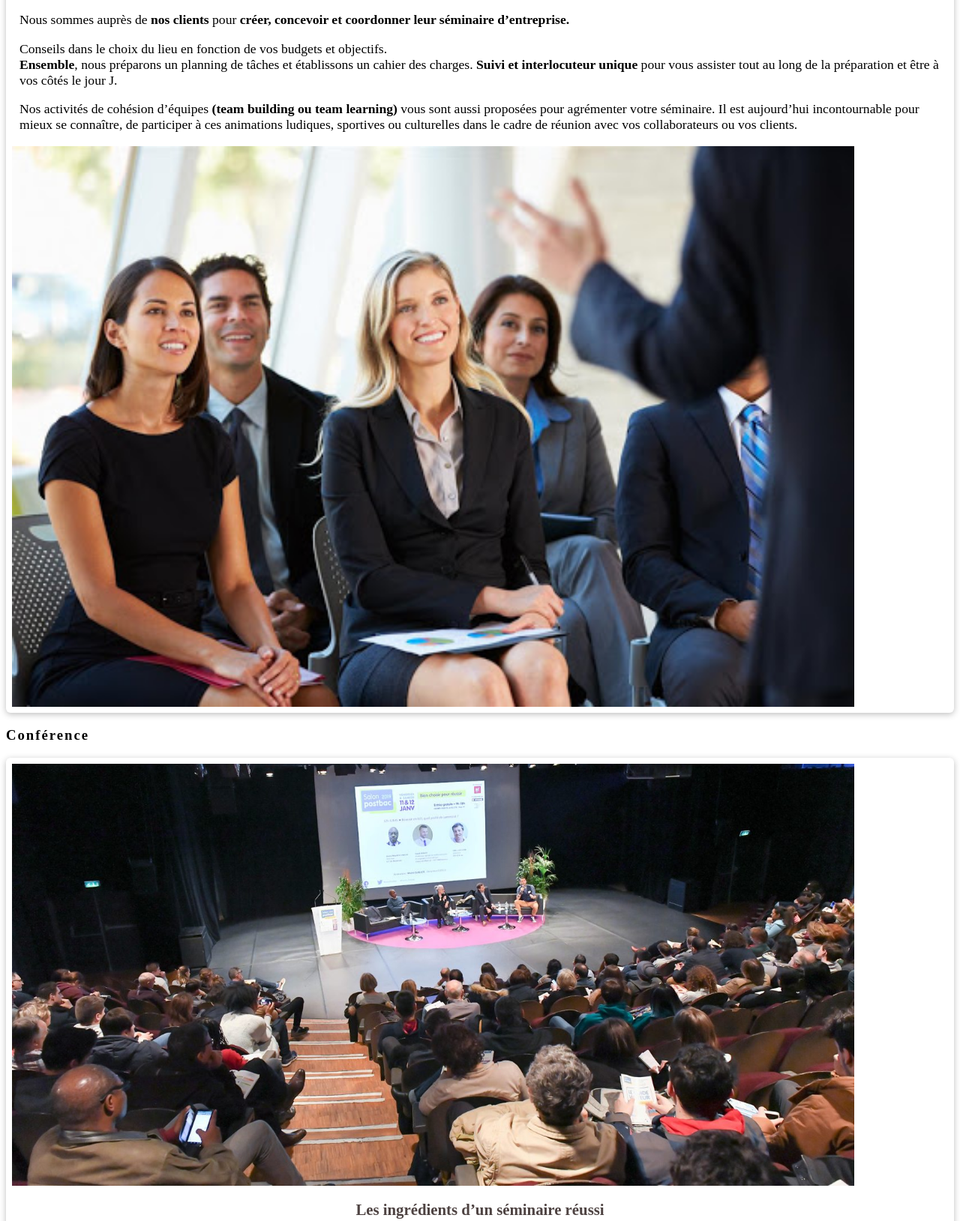
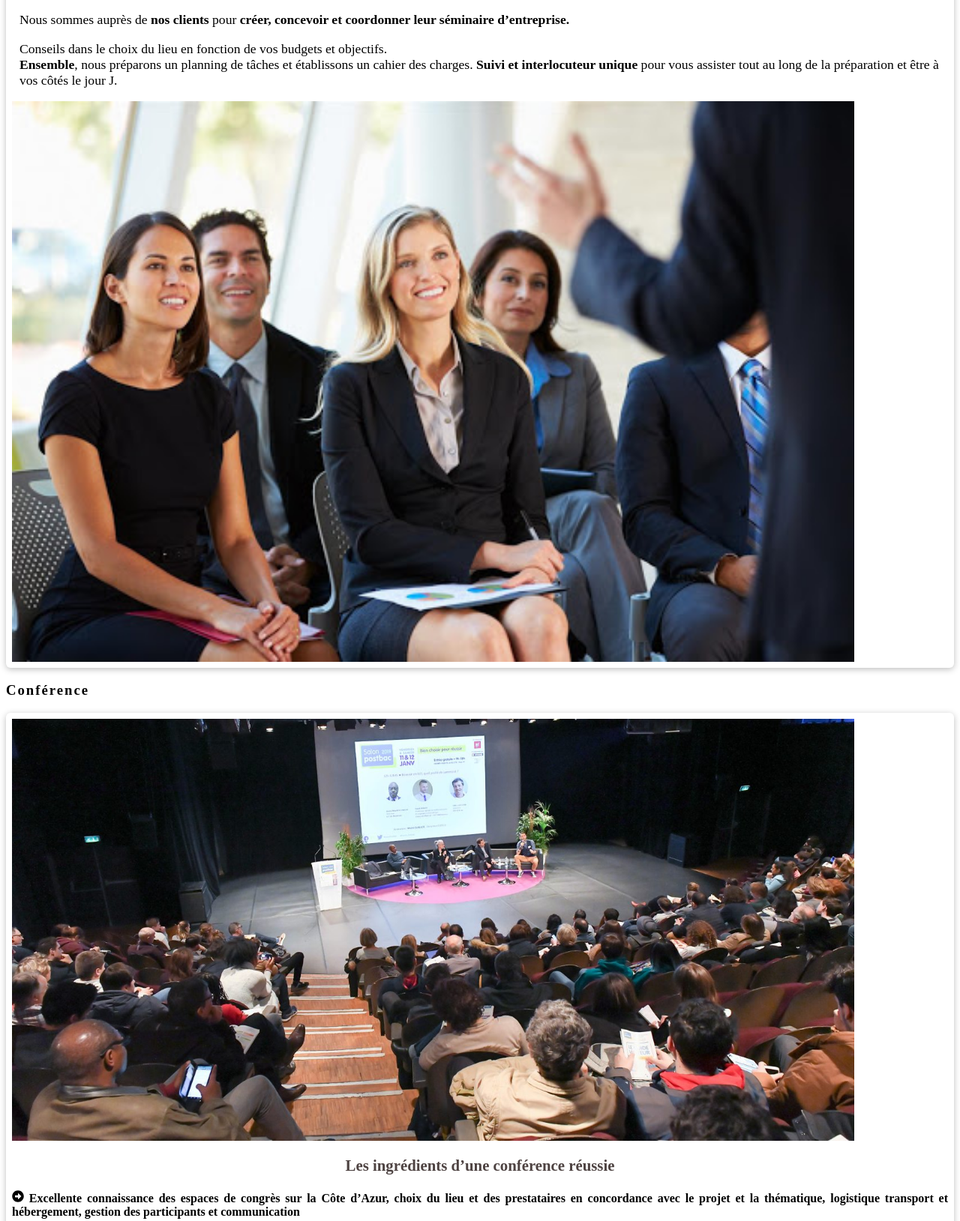
Before and after one commit to ROSORRNT/azur-riviera-events, a Gatsby site: page /entreprises in a window 1280 px wide. Shown: the part 1880-3509 px from the top of the page at 75% size. Built offline with nearby package versions, Linux system fonts and the light colour scheme; Gatsby itself is replaced by a stand-in of ours.

Commit message:
ortho + formatage

```diff
--- a/src/components/Blog/BlogCard.js
+++ b/src/components/Blog/BlogCard.js
@@ -6,7 +6,6 @@ import AniLink from "gatsby-plugin-transition-link/AniLink"
 
 const BlogCard = ({ blog }) => {
   const { title, images, published, slug, keywords, description } = blog
-  console.log(images)
   return (
     <article className={styles.blog}>
       <div className={styles.imgContainer}>
--- a/src/components/Layout/Layout.js
+++ b/src/components/Layout/Layout.js
@@ -103,7 +103,7 @@ const Layout = () => {
                 </p>
                 <p style={{ fontSize: "1.3rem" }} className="home--text">
                   Toutes les compétences sont réunies{" "}
-                  <strong> au sein d'une même agence</strong>
+                  <strong> au sein d'une même agence </strong>
                   pour vous offrir une panoplie de services autour de
                   l'événementiel, du tourisme et de la communication.
                 </p>
--- a/src/pages/entreprises.js
+++ b/src/pages/entreprises.js
@@ -122,15 +122,6 @@ export default ({ data }) => {
                       assister tout au long de la préparation et être à vos
                       côtés le jour J.
                     </p>
-                    <p>
-                      Nos activités de cohésion d’équipes{" "}
-                      <strong> (team building ou team learning)</strong> vous
-                      sont aussi proposées pour agrémenter votre séminaire. Il
-                      est aujourd’hui incontournable pour mieux se connaître, de
-                      participer à ces animations ludiques, sportives ou
-                      culturelles dans le cadre de réunion avec vos
-                      collaborateurs ou vos clients.
-                    </p>
                   </div>
                   <div className="activities__image">
                     <Img
@@ -159,7 +150,7 @@ export default ({ data }) => {
                       {" "}
                       <strong>
                         {" "}
-                        Les ingrédients d’un séminaire réussi
+                        Les ingrédients d’une conférence réussie
                       </strong>{" "}
                     </h3>
                     <h4 style={{ textAlign: "justify" }}>
--- a/src/pages/outdoor.js
+++ b/src/pages/outdoor.js
@@ -105,10 +105,11 @@ export default ({ data }) => {
                   <div>
                     <h4 style={{ textAlign: "center" }}>
                       {" "}
-                      Sécurité, expérience, accompagnement, coûts maîtrisés :
+                      Sécurité, expérience, accompagnement, coûts maîtrisés,
+                      sont
                     </h4>
                     <p>
-                      Des objectifs qui sont pour nous{" "}
+                      des objectifs qui sont pour nous{" "}
                       <strong>incontournables</strong>.
                     </p>
                     <p>
```
Also changed, not shown: src/template/blog-template.js (+1 -16 lines).
